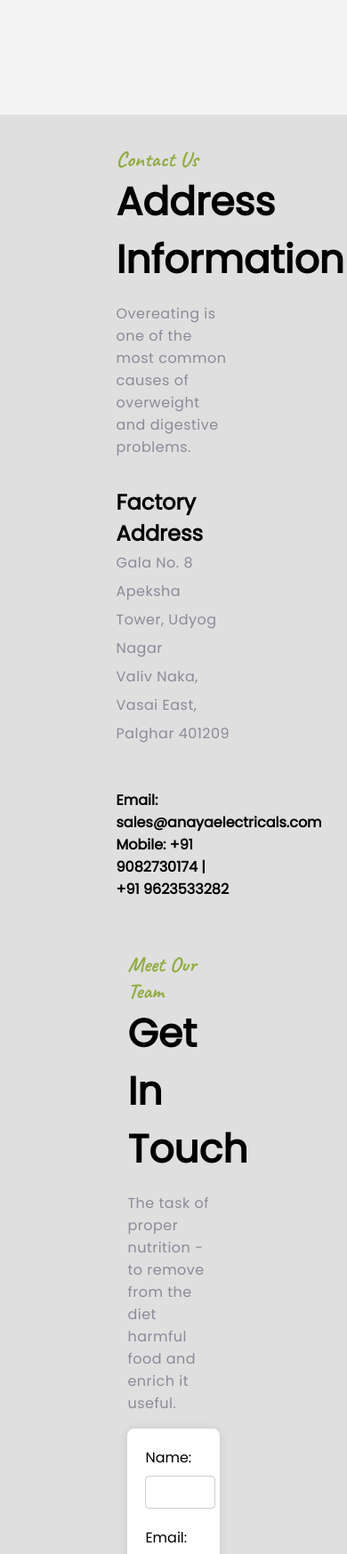
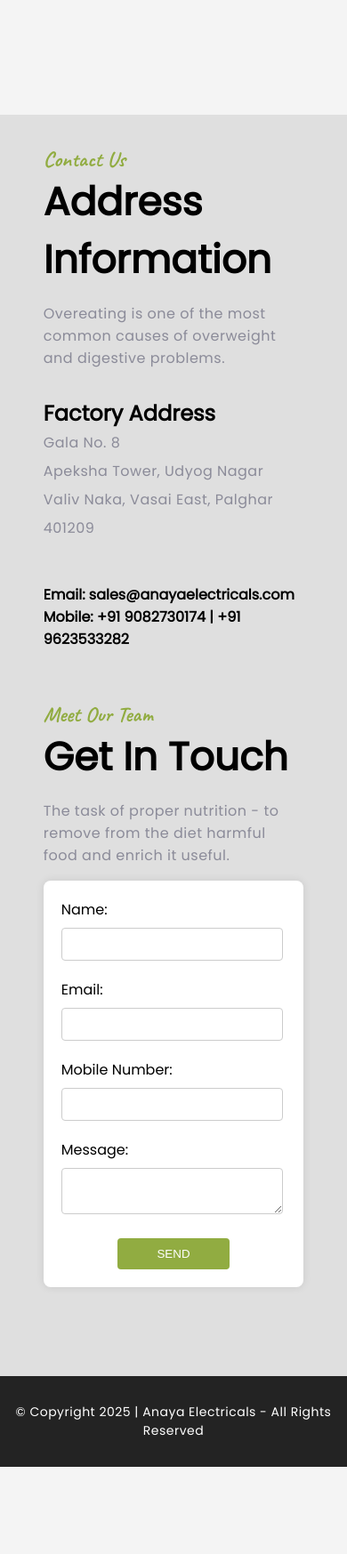
Before and after one commit to tgfconsultants/tgfconsultants.github.io, a plain HTML site: page about.html in a window 390 px wide. Shown: the part 2660-4407 px from the top of the page at 89% size. After the commit the page ends 4309 px from the top, so only its background shows below. Drawn offline with Linux system fonts and the light colour scheme.

Commit message:
Add files via upload
styles updated

```diff
--- a/script.js
+++ b/script.js
@@ -4,6 +4,7 @@
 var sideBar = document.getElementById("menu-toggle-icon");
 var hiddenMenu = document.getElementById("sidebar-wrapper");
 var overlay = document.getElementById("overlay");
+
 
 sideBar.onclick = function(){
   hiddenMenu.style.display = "block";
--- a/styles.css
+++ b/styles.css
@@ -102,7 +102,7 @@ body {
 
   /* Slideshow container */
   .slideshow-container {
-    padding-top: 10vh;
+    padding-top: 15vh;
     /* max-width: 1200px; */
     position: relative;
     /* width: 300px;
@@ -467,6 +467,15 @@ footer {
     #menu-toggle-icon {
       display: block;
     }
+
+    .slideshow-container {
+      padding-top: 20vh;
+    }
+
+    .mySlides > img{
+      height: 12em;
+    }
+
     #store-section {
         padding: 16px;
         box-sizing: border-box;
@@ -506,20 +515,33 @@ footer {
       .testimonial-by {
         font-size: important 18px;
       }
+
+      #address-section{
+        background-color: #dfdfdf;
+        padding: 0;
+      }
       #address-wrapper {
         flex-direction: column;
         justify-content: start;
         align-items: center;
-        padding: 16px;
+        /* padding: 16px; */
         padding-top: 0;
         box-sizing: border-box;
       }
 
       #address-wrapper1 {
-        width: 100%;
+        width: 75%;
       }
 
       #address-wrapper2 {
-        width: 100%;
+        width: 75%;
+      }
+
+      #address-wrapper > div {
+        width: 75%;
+      }
+
+      #address-wrapper > div:last-of-type {
+        width: 75%;
       }
 }
```
